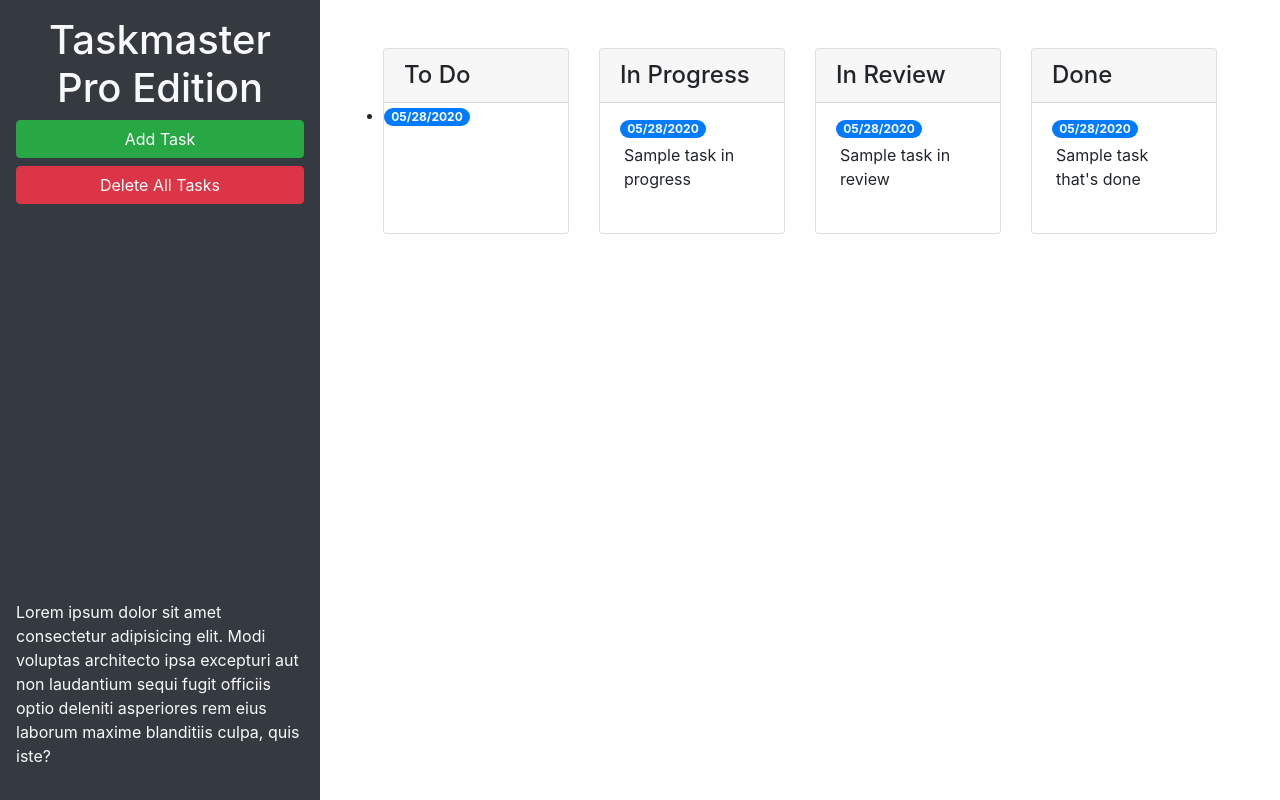
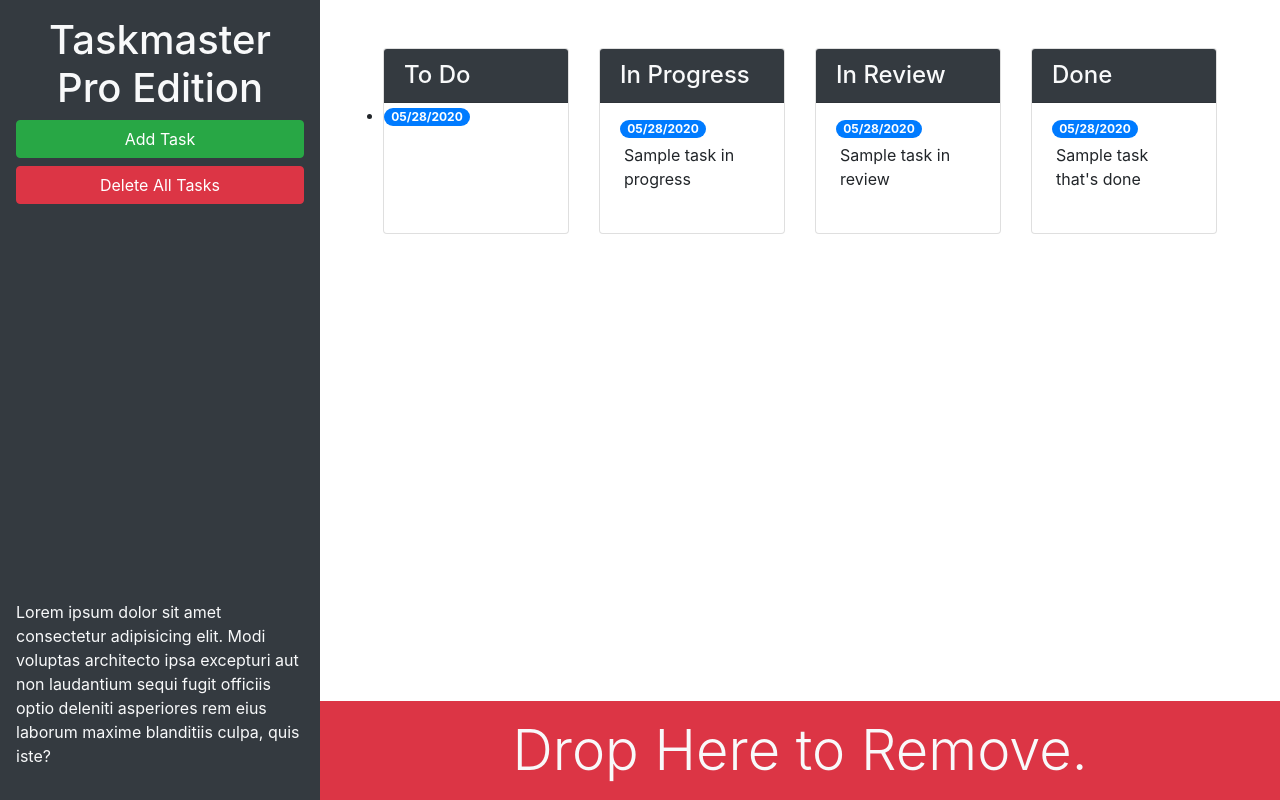
Before and after one commit to Nnavarr/taskmaster-pro, a plain HTML site: page index.html in a window 1280 px wide. Drawn offline with nearby package versions, Linux system fonts and the light colour scheme.

Commit message:
finalized creation of drop zone and bootsrap formatting

```diff
--- a/index.html
+++ b/index.html
@@ -13,22 +13,22 @@
 <body>
 
   <div class="row min-vh-100 no-gutters">
-    <header class="col-12 col-lg-3 bg-dark text-light d-flex flex-column p-4 p-lg-3">
+    <header class="col-12 col-lg-3 bg-dark text-light sticky-top d-flex flex-column p-4 p-lg-3">
       <h1 class="text-center">Taskmaster Pro Edition</h1>
       <button id="create-task" class="btn btn-block btn-success" data-toggle="modal" data-target="#task-form-modal">Add
         Task</button>
       <button id="remove-tasks" class="btn btn-block btn-danger">Delete All Tasks</button>
-      <p class="mt-auto">Lorem ipsum dolor sit amet consectetur adipisicing elit. Modi voluptas architecto ipsa excepturi aut non
+      <p class="mt-auto d-none d-lg-block">Lorem ipsum dolor sit amet consectetur adipisicing elit. Modi voluptas architecto ipsa excepturi aut non
         laudantium sequi fugit officiis optio deleniti asperiores rem eius laborum maxime blanditiis culpa, quis iste?
       </p>
     </header>
 
-    <main class="col-12 col-lg-9">
+    <main class="col-12 col-lg-9 d-flex flex-column">
       <div class="m-5 row justify-content-around">
         <!-- todo start -->
         <div class="col-12 col-md-6 col-xl-3 mb-3">
           <div class='card'>
-            <h4 class='card-header'>To Do</h4>
+            <h4 class='card-header bg-dark text-light'>To Do</h4>
             <ul id="list-toDo" class="list-group list-group-flush">
               <li id='list-group-item'>
                 <span class='badge badge-primary badge-pill'>05/28/2020</span>
@@ -40,7 +40,7 @@
         <!-- in progress start -->
         <div class="col-12 col-md-6 col-xl-3 mb-3">
           <div class='card'>
-            <h4 class='card-header'>In Progress</h4>
+            <h4 class='card-header bg-dark text-light'>In Progress</h4>
             <ul id="list-inProgress" class="list-group list-group-flush">
               <li class="list-group-item">
                 <span class="badge badge-primary badge-pill">05/28/2020</span>
@@ -53,7 +53,7 @@
         <!-- in review start -->
         <div class="col-12 col-md-6 col-xl-3 mb-3">
           <div class='card'>
-            <h4 class='card-header'>In Review</h4>
+            <h4 class='card-header bg-dark text-light'>In Review</h4>
             <ul id="list-inReview" class="list-group list-group-flush">
               <li class="list-group-item">
                 <span class="badge badge-primary badge-pill">05/28/2020</span>
@@ -66,7 +66,7 @@
         <!-- done start -->
         <div class="col-12 col-md-6 col-xl-3 mb-3">
           <div class='card'>
-            <h4 class='card-header'>Done</h4>
+            <h4 class='card-header bg-dark text-light'>Done</h4>
             <ul id="list-done" class="list-group list-group-flush">
               <li class="list-group-item">
                 <span class="badge badge-primary badge-pill">05/28/2020</span>
@@ -77,6 +77,15 @@
         </div>
         <!-- done end -->
       </div>
+
+      <!-- trash -->
+      <div id="trash" class='mt-auto'>
+        <div class="w-100 bg-danger p-3 text-center text-light display-4">
+          Drop Here to Remove.
+        </div>
+      </div>
+
+
     </main>
   </div>
 
```
